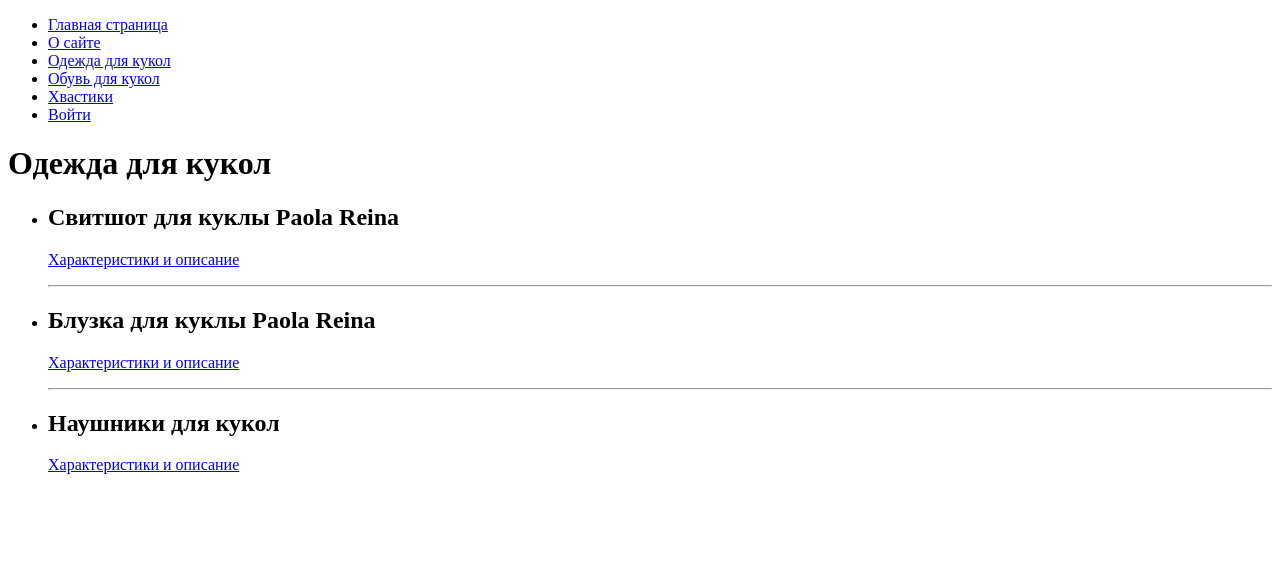
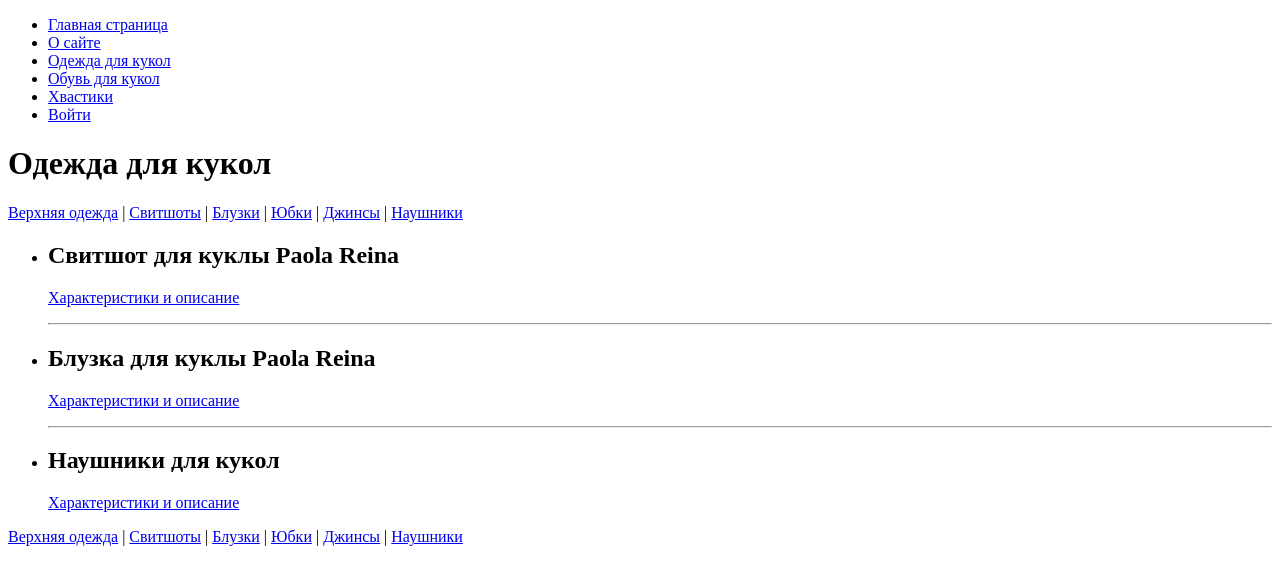
Before and after one commit to Bogtaran/Django_training, a Django app: page /clothes/ in a window 1280 px wide. Shown: the top 585 px of the page. Run offline with Django 4.2, Linux system fonts and the light colour scheme.

Commit message:
Добавил отображение рубрик одежды и обуви.

```diff
--- a/MrRabbit/dolls/templates/dolls/clothes.html
+++ b/MrRabbit/dolls/templates/dolls/clothes.html
@@ -2,6 +2,9 @@
 
 {% block content %}
 <h1>{{ title }}</h1>
+
+{% include 'dolls/includes/nav_for_clothes.html' %}
+
 
 <ul>
     {% for i in typ_clothing %}
@@ -18,4 +21,7 @@
     {% endif %}
     {% endfor %}
 </ul>
+
+{% include 'dolls/includes/nav_for_clothes.html' %}
+
 {% endblock %}
--- a/MrRabbit/dolls/templates/dolls/footwear.html
+++ b/MrRabbit/dolls/templates/dolls/footwear.html
@@ -2,6 +2,8 @@
 
 {% block content %}
 <h1>{{ title }}</h1>
+
+{% include 'dolls/includes/nav_for_footwear.html' %}
 
 <ul>
     {% for i in typ_footwear %}
@@ -18,4 +20,7 @@
     {% endif %}
     {% endfor %}
 </ul>
+
+{% include 'dolls/includes/nav_for_footwear.html' %}
+
 {% endblock %}
--- /dev/null
+++ b/MrRabbit/dolls/templates/dolls/includes/nav_for_clothes.html
@@ -0,0 +1,8 @@
+<nav>
+    <a href = "#">Верхняя одежда</a> |
+    <a href = "#">Свитшоты</a> |
+    <a href = "#">Блузки</a> |
+    <a href = "#">Юбки</a> |
+    <a href = "#">Джинсы</a> |
+    <a href = "#">Наушники</a>
+</nav>
--- /dev/null
+++ b/MrRabbit/dolls/templates/dolls/includes/nav_for_footwear.html
@@ -0,0 +1,4 @@
+<nav>
+    <a href = "#">Ботинки</a> |
+    <a href = "#">Мокасины</a>
+</nav>
```
